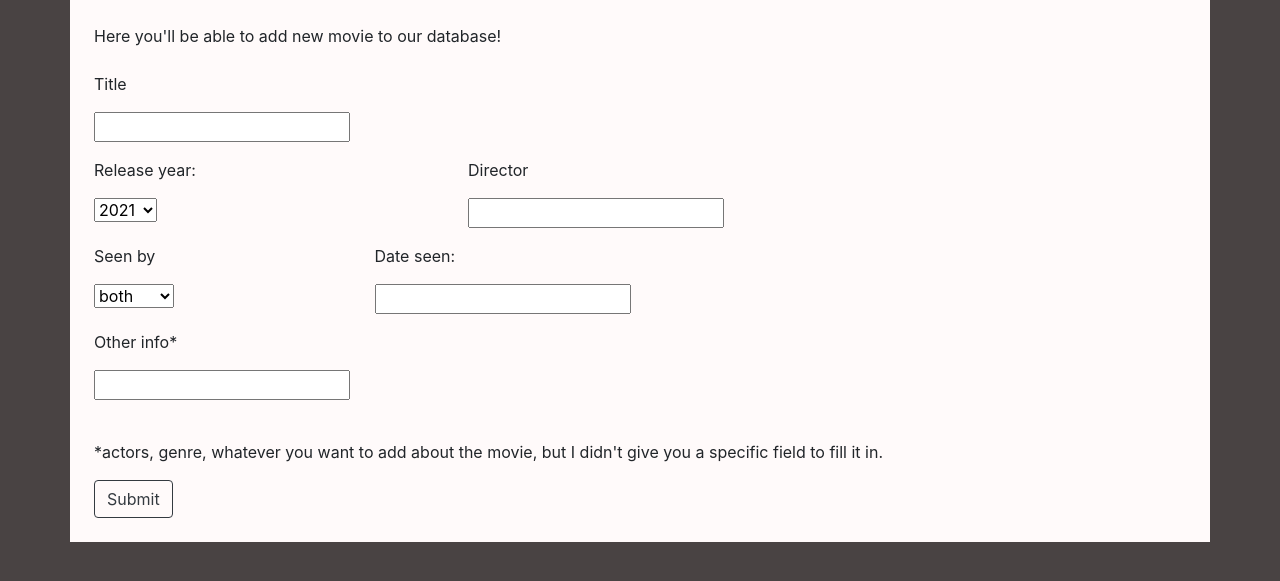
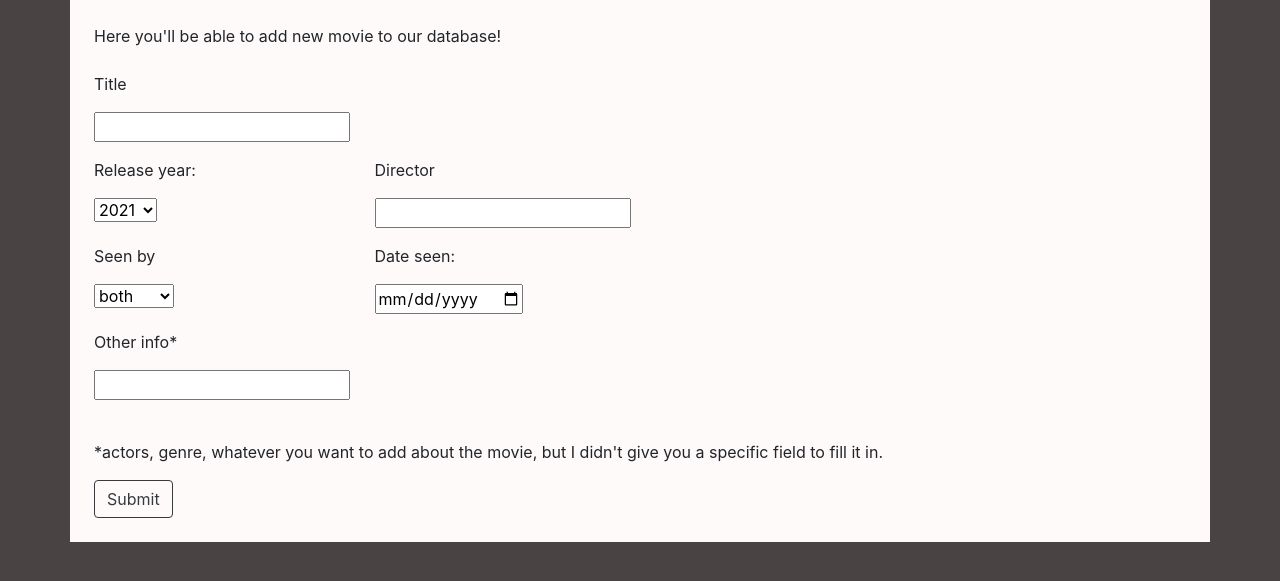
Before and after one commit to pelcowna/film-cat, a Django app: page /add_movie/ in a window 1280 px wide. Shown: the part 56-637 px from the top of the page. Run offline with Django 3.2, Linux system fonts and the light colour scheme; some libraries are stand-ins or nearby versions.

Commit message:
działający kalendarz

```diff
--- a/filmcat/settings.py
+++ b/filmcat/settings.py
@@ -15,7 +15,6 @@ import os
 
 # Build paths inside the project like this: BASE_DIR / 'subdir'.
 BASE_DIR = Path(__file__).resolve().parent.parent
-# TEMPLATE_DIR = os.path.join(BASE_DIR, 'templates/')
 
 
 # Quick-start development settings - unsuitable for production
@@ -123,10 +122,8 @@ USE_TZ = True
 # Static files (CSS, JavaScript, Images)
 # https://docs.djangoproject.com/en/3.1/howto/static-files/
 
-# STATIC_DIR = os.path.join(BASE_DIR, 'static')
 STATIC_URL = '/static/'
 STATIC_ROOT = os.path.join(BASE_DIR, "static")
-# STATICFILES_DIRS = [STATIC_DIR,]
 
 LOGIN_REDIRECT_URL = '/'
 LOGOUT_REDIRECT_URL = '/'
--- a/filmcatapp/forms.py
+++ b/filmcatapp/forms.py
@@ -1,5 +1,9 @@
 from django import forms
 from .models import Movie
+
+
+class DateInput(forms.DateInput):
+    input_type = 'date'
 
 
 class MovieForm(forms.ModelForm):
@@ -17,7 +21,7 @@ class MovieForm(forms.ModelForm):
     title = forms.CharField(label='title', required=True)
     seen_by = forms.ChoiceField(label='seen_by', required=True, choices=SEEN_CHOICES)
     release_year = forms.ChoiceField(choices=YEAR_CHOICES, label='release_year', required=False)
-    date_seen = forms.DateField(required=False)
+    date_seen = forms.DateField(required=False, widget=DateInput)
     director = forms.CharField(label='director', max_length=50, required=False)
     tags = forms.CharField(label='tags', max_length=2500, required=False)
 
--- a/filmcatapp/static/filmcatapp/style.css
+++ b/filmcatapp/static/filmcatapp/style.css
@@ -1,5 +1,6 @@
 body {
     background-color: #494343;
+    font-family: "Roboto";
 }
 
 #filmcatlogo {
--- a/filmcatapp/templates/filmcatapp/add_movie.html
+++ b/filmcatapp/templates/filmcatapp/add_movie.html
@@ -1,7 +1,7 @@
 {% extends 'base.html' %}
 
 {% block content %}
-
+{{ from.media }}
 Here you'll be able to add new movie to our database!
 <br><br>
 
@@ -15,7 +15,7 @@ Here you'll be able to add new movie to our database!
 
   <div class="form-group">
     <div class="row">
-      <div class="col-4">
+      <div class="col-3">
         <p>Release year:</p>
         {{ form.release_year }}
       </div>
--- a/filmcatapp/urls.py
+++ b/filmcatapp/urls.py
@@ -17,7 +17,6 @@ from django.urls import path
 from . import views
 from django.contrib.auth.views import LoginView, LogoutView
 
-
 urlpatterns = [
     path('', views.home),
     path('login/',
@@ -31,9 +30,5 @@ urlpatterns = [
     path('find_movie/', views.find_movie),
     # path('find_movie_results/', views.find_movie_results),
     path('all_movies/', views.all_movies),
-    # path('movies_seen_all/', views.movies_seen_all),
-    # path('movies_seen_nobody/', views.movies_seen_nobody),
-    # path('movies_seen_julka/', views.movies_seen_julka),
-    # path('movies_seen_piotrek/', views.movies_seen_piotrek),
     path('movies_seen_by/<str:person>/', views.movies_seen_by),
 ]
--- a/filmcatapp/views.py
+++ b/filmcatapp/views.py
@@ -2,7 +2,6 @@ from django.shortcuts import render, redirect, get_object_or_404
 from .models import Movie
 from django.views import generic
 from django.contrib.auth.forms import UserCreationForm
-# from django.contrib.admin import AdminDateWidget, AdminTimeWidget, AdminSplitDateTime
 from django.urls import reverse_lazy
 from .forms import MovieForm
 
```
Also changed, not shown: filmcatapp/templates/base.html (+7 -2 lines).
